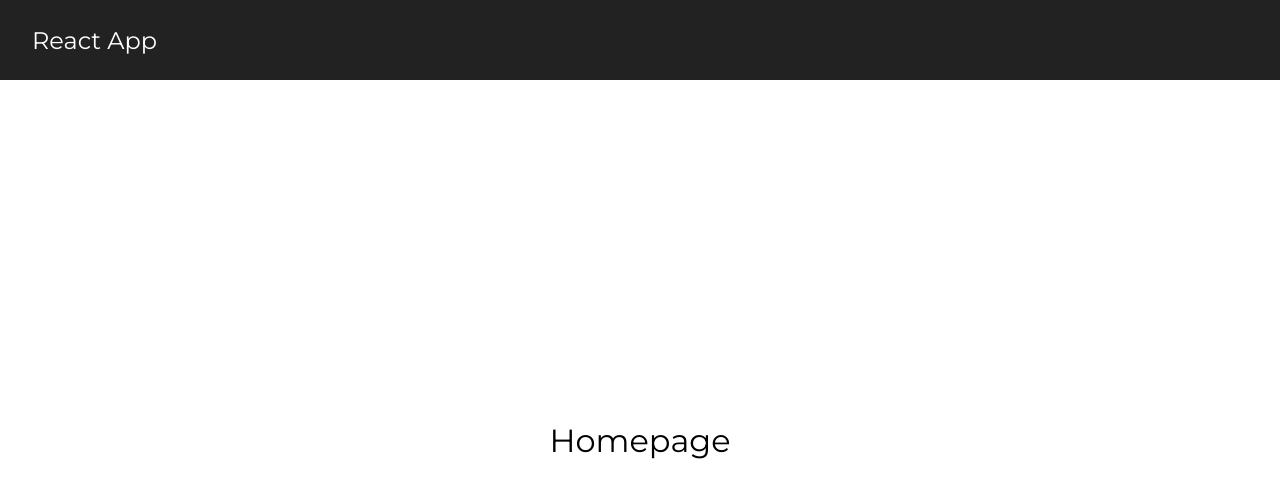
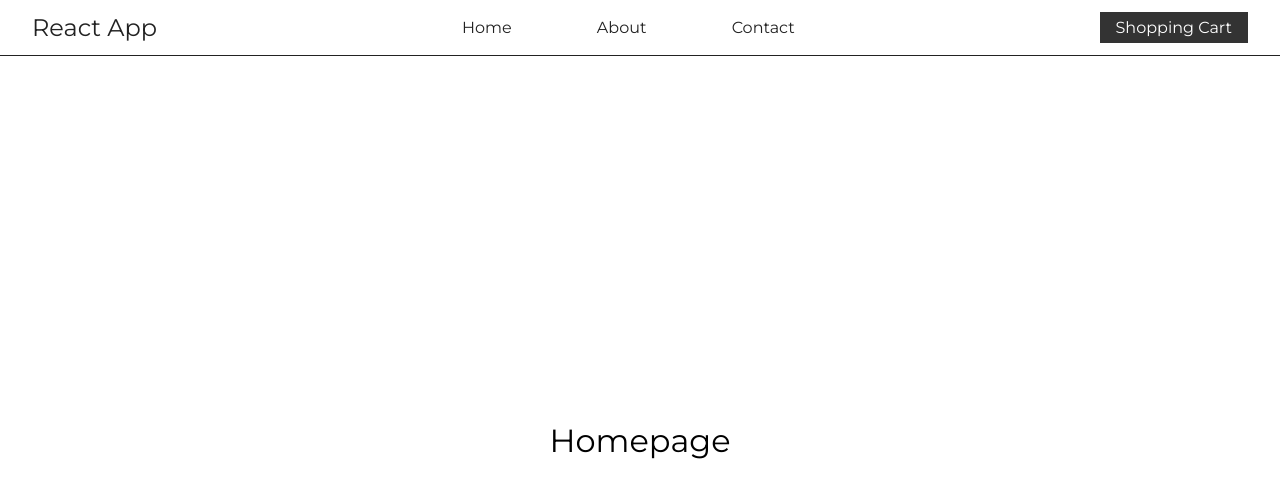
Before and after one commit to PetterFogel/react-app, a React (Create React App) app in the folder react-app/: page / in a window 1280 px wide. Shown: the top 498 px of the page. Built offline with nearby package versions, Linux system fonts and the light colour scheme.

Commit message:
Add styling for header.

```diff
--- a/react-app/src/components/Header/Header.tsx
+++ b/react-app/src/components/Header/Header.tsx
@@ -9,6 +9,7 @@ function Header() {
                 <h2 style={headerTitle}>React App</h2>
             </Link>
             <Navigation/>
+            <h4 style={cartStyle}>Shopping Cart</h4>
         </header>
     )
 }
@@ -18,14 +19,14 @@ const rootStyle: CSSProperties = {
     justifyContent: "space-between",
     alignItems: "center",
     padding: "0rem 2rem",
-    height: "10vh",
+    height: "7vh",
     width: "100%",
     position: "fixed",
     top: 0,
     left: 0,
     right: 0,
-    color: "#fff",
-    background: "#222"
+    borderBottom: "1px solid #222"
+    // background: "#222"
 }
 
 const noDecoration: CSSProperties = {
@@ -34,7 +35,14 @@ const noDecoration: CSSProperties = {
 
 const headerTitle: CSSProperties = {
     fontWeight: "normal",
-    color: "#fff"
+    color: "#222"
+}
+
+const cartStyle: CSSProperties = {
+    fontWeight: "normal",
+    background: "#333",
+    color: "#fff",
+    padding: "0.4rem 1rem"
 }
 
 export default Header
```
